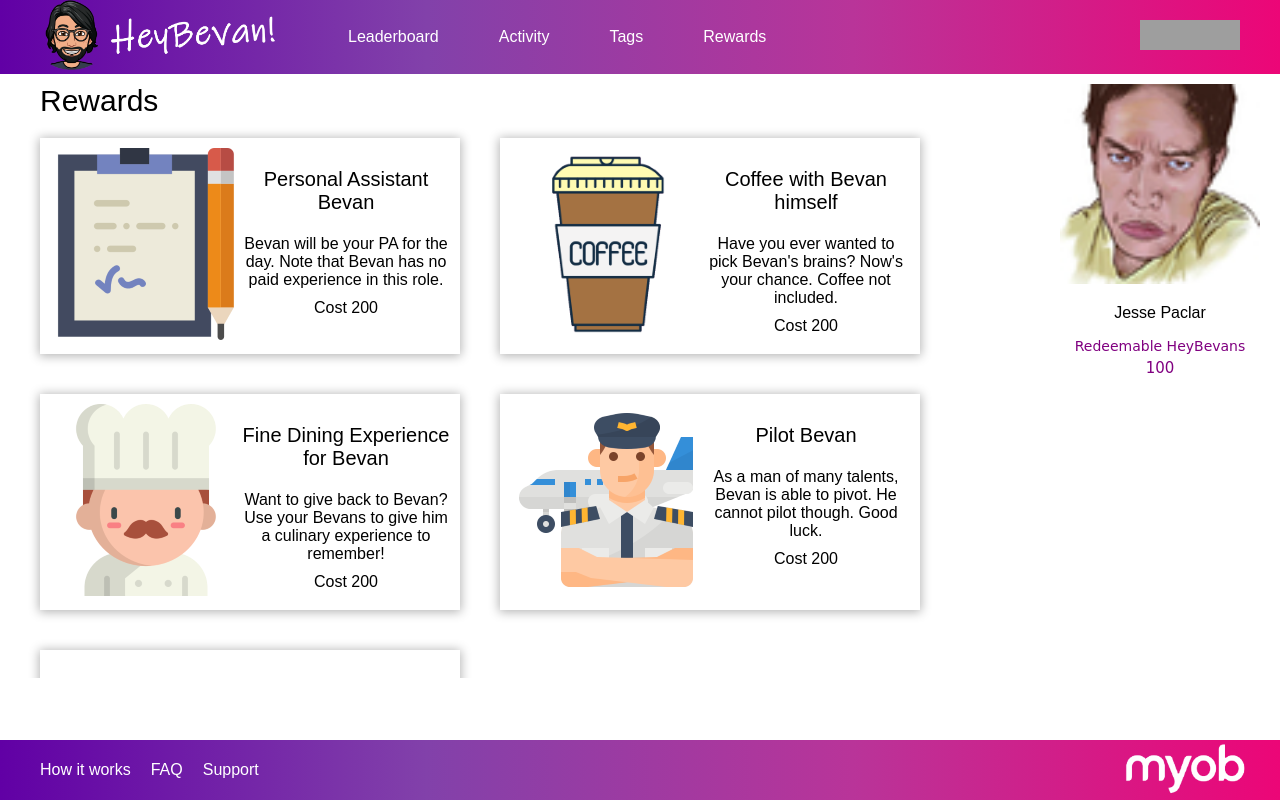
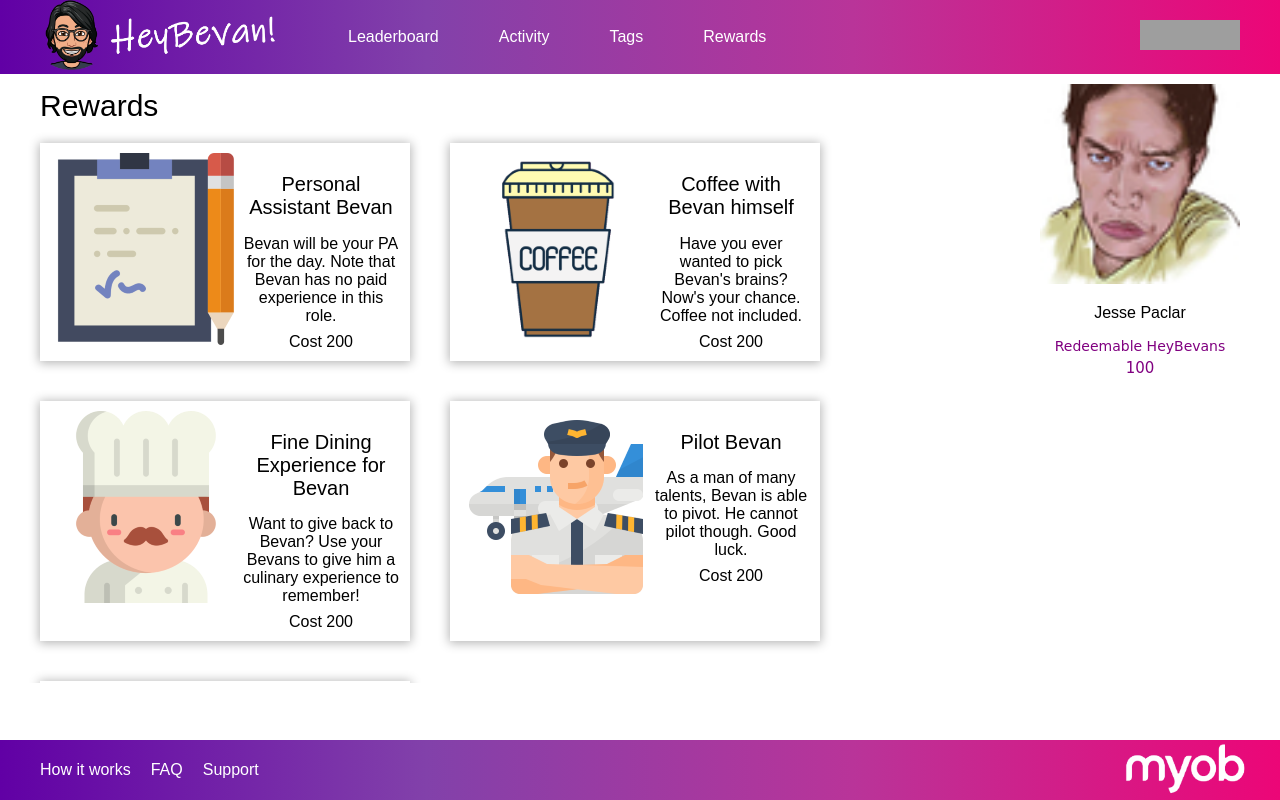
Before and after one commit to romanom/hey-bevan, a React app in the folder frontend/: page /Rewards in a window 1280 px wide. Built offline with nearby package versions, Linux system fonts and the light colour scheme; grey boxes are pictures that could not be loaded.

Commit message:
Reward page styling

```diff
--- a/frontend/src/components/rewards.js
+++ b/frontend/src/components/rewards.js
@@ -85,7 +85,7 @@ class RewardPage extends Component {
             </div>
           </div>
         </div>
-        <div>
+        <div className="reward-profile-container">
           <Profile />
         </div>
       </div>
--- a/frontend/src/components/styles/rewards.css
+++ b/frontend/src/components/styles/rewards.css
@@ -9,7 +9,7 @@
 .title {
   font-size: 30px;
   display: inline;
-  padding-top: 10px;
+  padding-top: 15px;
 }
 .title > span {
   float: left;
@@ -40,7 +40,7 @@
   margin: 20px 20px 20px 20px;
   padding: 10px 10px 10px 10px;
   justify-content: center;
-  max-width: 400px;
+  max-width: 350px;
   box-shadow: 0 1px 10px 1px rgba(0, 0, 0, 0.3);
 }
 
@@ -48,3 +48,6 @@
   width: 200px;
   height: 200px;
 }
+.reward-profile-container {
+  margin-right: 20px;
+}
```
